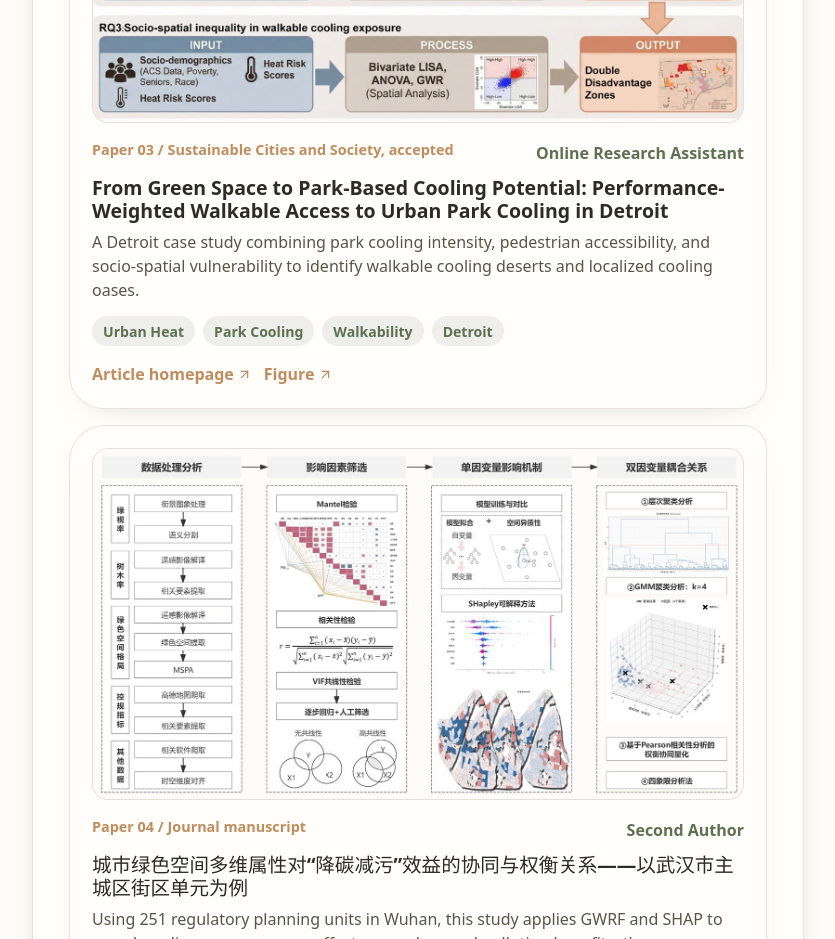
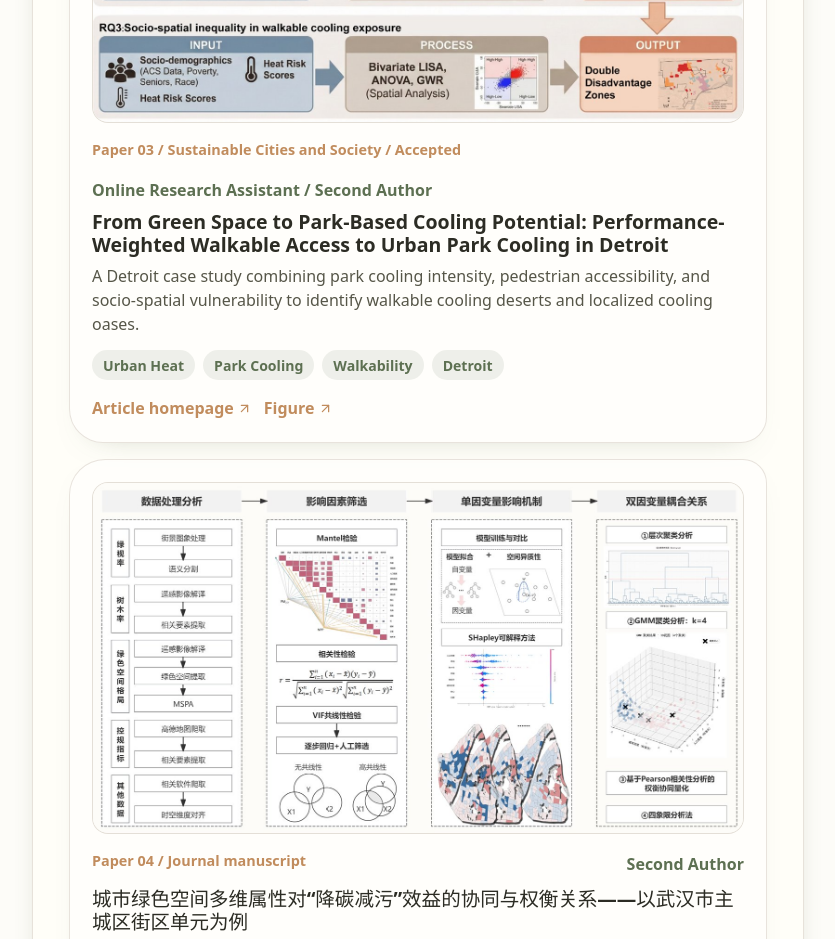
Before and after one commit to yuyanchen1010/yuyanchen1010.github.io, a React (Vite) app in the folder project/: page / in a window 1280 px wide. Shown: the part 4260-5199 px from the top of the page, without its empty margins (396-1231 px from the left). Built offline with nearby package versions, Linux system fonts and the light colour scheme.

Commit message:
Update Paper 03 status and authorship

```diff
--- a/project/src/content/siteContent.ts
+++ b/project/src/content/siteContent.ts
@@ -258,8 +258,8 @@ export const content: Record<Language, SiteContent> = {
       },
       {
         title: "From Green Space to Park-Based Cooling Potential: Performance-Weighted Walkable Access to Urban Park Cooling in Detroit",
-        meta: "Paper 03 / Sustainable Cities and Society, accepted",
-        type: "Online Research Assistant",
+        meta: "Paper 03 / Sustainable Cities and Society / Accepted",
+        type: "Online Research Assistant / Second Author",
         description:
           "以底特律为案例，将公园冷却强度、步行网络可达性和社会空间脆弱性结合，构建 Walkable Cooling Access Index，识别步行冷却沙漠与局部冷却绿洲。",
         tags: ["Urban Heat", "Park Cooling", "Walkability", "Detroit"],
@@ -564,8 +564,8 @@ export const content: Record<Language, SiteContent> = {
       },
       {
         title: "From Green Space to Park-Based Cooling Potential: Performance-Weighted Walkable Access to Urban Park Cooling in Detroit",
-        meta: "Paper 03 / Sustainable Cities and Society, accepted",
-        type: "Online Research Assistant",
+        meta: "Paper 03 / Sustainable Cities and Society / Accepted",
+        type: "Online Research Assistant / Second Author",
         description:
           "A Detroit case study combining park cooling intensity, pedestrian accessibility, and socio-spatial vulnerability to identify walkable cooling deserts and localized cooling oases.",
         tags: ["Urban Heat", "Park Cooling", "Walkability", "Detroit"],
```
